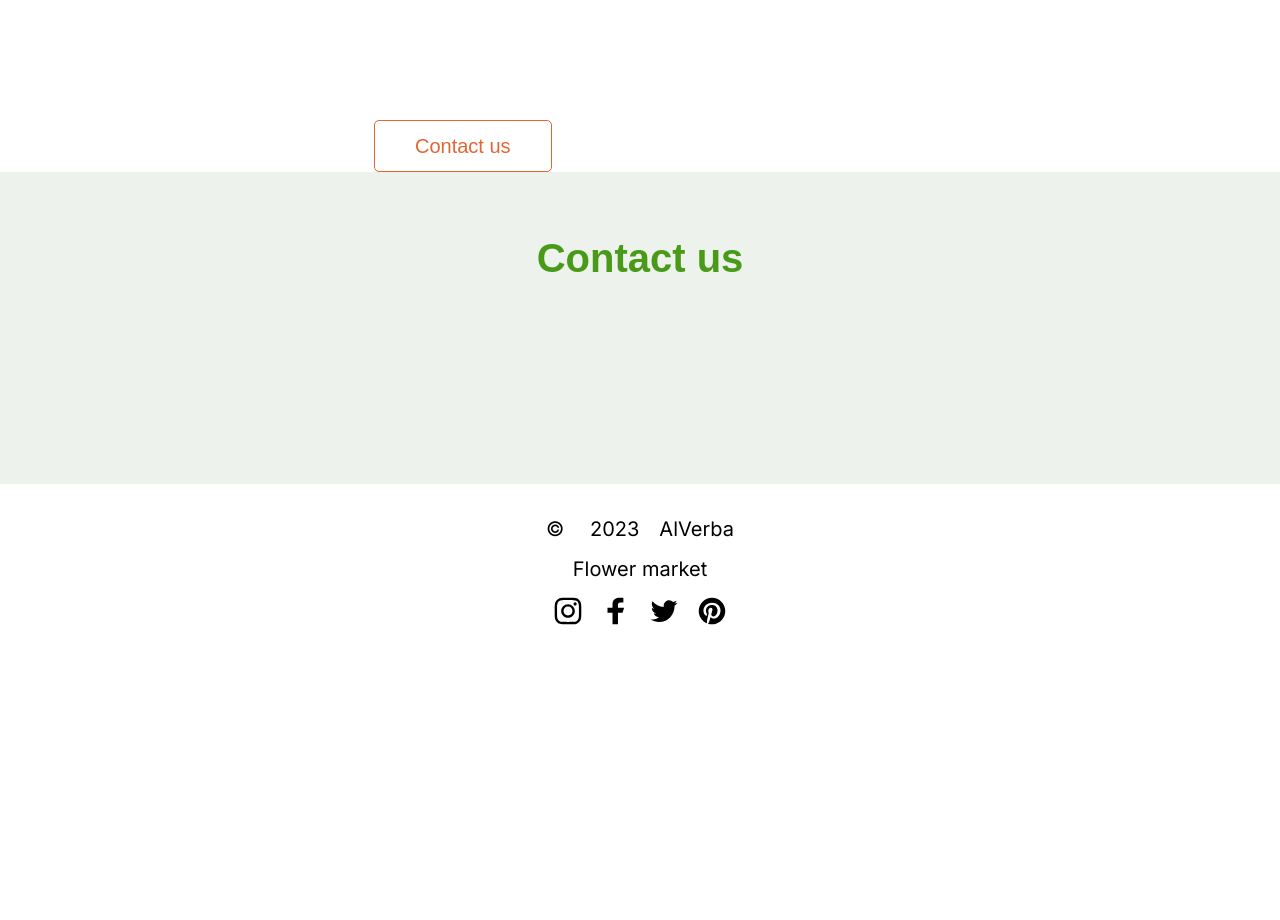
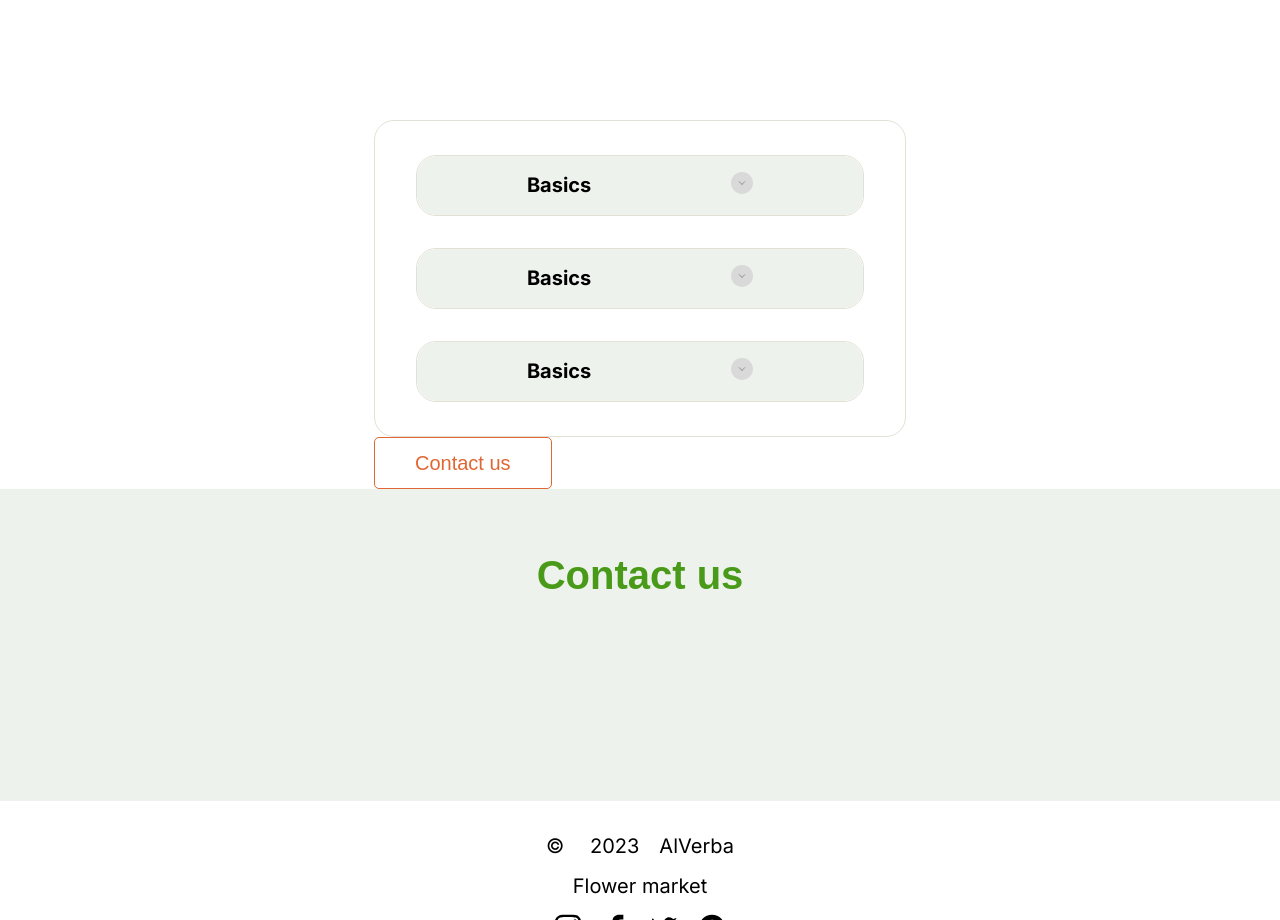
Before and after one commit to AVerba/flowers-market, a website built with Parcel: page src/index.html in a window 1280 px wide. Shown: the part 6240-7160 px from the top of the page. Before the commit the page ends 6901 px from the top, so only its background shows below. Built offline with nearby package versions, Linux system fonts and the light colour scheme; a web font is replaced by a local one.

Commit message:
mod accord price

```diff
--- a/src/partials/price.html
+++ b/src/partials/price.html
@@ -4,6 +4,47 @@
       <p class='sub-title'>Price</p>
       <h2 class='title'>Our best <span>gardeners</span> are <br> ready to help you</h2>
     </div>
+
+    <ul class='price-accordion accordion'>
+      <li class='accordion__item item'>
+        <div class='item__header'>
+          Basics
+          <div class='item__icon'>
+            <svg class='icon' width='22' height='22'>
+              <use xlink:href='./images/icons/accordions.svg#accordion_btn'></use>
+            </svg>
+          </div>
+
+        </div>
+        <p class='item__description'></p>
+      </li>
+      <li class='accordion__item item'>
+        <div class='item__header'>
+          Basics
+          <div class='item__icon'>
+            <svg class='icon' width='22' height='22'>
+              <use xlink:href='./images/icons/accordions.svg#accordion_btn'></use>
+            </svg>
+          </div>
+
+        </div>
+        <p class='item__description'></p>
+      </li>
+      <li class='accordion__item item'>
+        <div class='item__header'>
+          Basics
+          <div class='item__icon'>
+            <svg class='icon' width='22' height='22'>
+              <use xlink:href='./images/icons/accordions.svg#accordion_btn'></use>
+            </svg>
+          </div>
+
+        </div>
+        <p class='item__description'></p>
+      </li>
+    </ul>
+
+
     <button type='button' class='contact-us__btn'>Contact us</button>
   </div>
 </section>
--- a/src/sass/layout/_price.scss
+++ b/src/sass/layout/_price.scss
@@ -3,7 +3,7 @@
   &__row {
     margin-top: 40px;
     display: flex;
-    justify-content:  space-between;
+    justify-content: space-between;
     align-items: center;
     padding-bottom: 150px;
   }
@@ -33,5 +33,51 @@
       color: collection-color(main-color);
     }
   }
+}
+.price-accordion {
+}
 
+.accordion {
+  display: flex;
+  flex-direction: column;
+  padding: 34px 41px;
+  border: 1px solid #E3E1D5;
+  border-radius: 20px;
+  // .accordion__item
+  &__item {
+  }
+  &__item + &__item {
+    margin-top: 32px;
+  }
 }
+
+.item {
+  // .item__header
+  &__header {
+    display: flex;
+    align-items: center;
+    padding: 16px 40px;
+    justify-content: space-around;
+
+    font-family: 'Inter', sans-serif;
+    font-style: normal;
+    font-weight: 700;
+    font-size: 20px;
+    line-height: calc (20 / 20);
+
+    background: #EDF2EC;
+    border-radius: 20px;
+    border-color: #EDF2EC;
+  }
+
+  // .item__icon
+  &__icon {
+  }
+
+  // .item__description
+  &__description {
+  }
+}
+
+.icon {
+}
```
Also changed, not shown: src/images/icons/accordions.svg (added).
